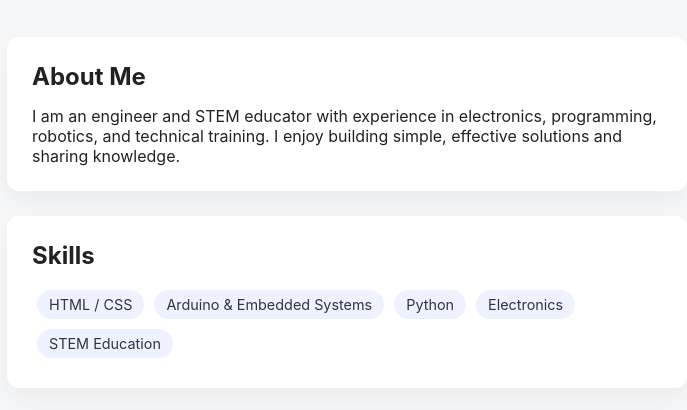
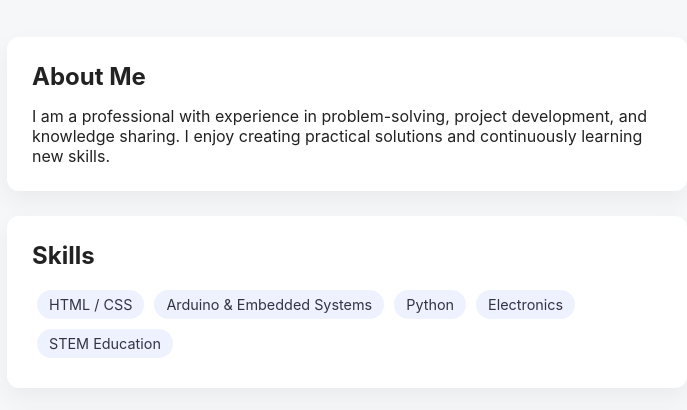
Before and after one commit to ahmedsaeedmh/ahmedsaeedmh.github.io, a plain HTML site: page index.html in a window 1280 px wide. Shown: the part 309-719 px from the top of the page, without its empty margins (293-980 px from the left). Drawn offline with Linux system fonts and the light colour scheme.

Commit message:
Revise 'About Me' section in index.html
Updated the 'About Me' section to reflect professional experience and learning.

```diff
--- a/index.html
+++ b/index.html
@@ -25,9 +25,7 @@
     <section class="card">
       <h2>About Me</h2>
       <p>
-        I am an engineer and STEM educator with experience in electronics,
-        programming, robotics, and technical training. I enjoy building
-        simple, effective solutions and sharing knowledge.
+        I am a professional with experience in problem-solving, project development, and knowledge sharing. I enjoy creating practical solutions and continuously learning new skills.
       </p>
     </section>
 
```
